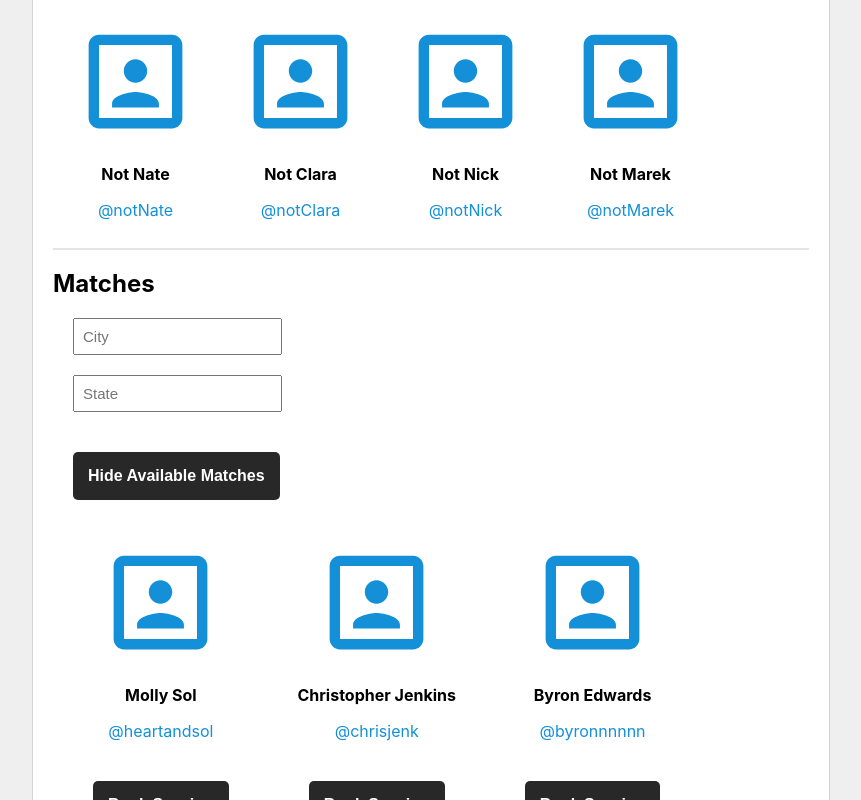
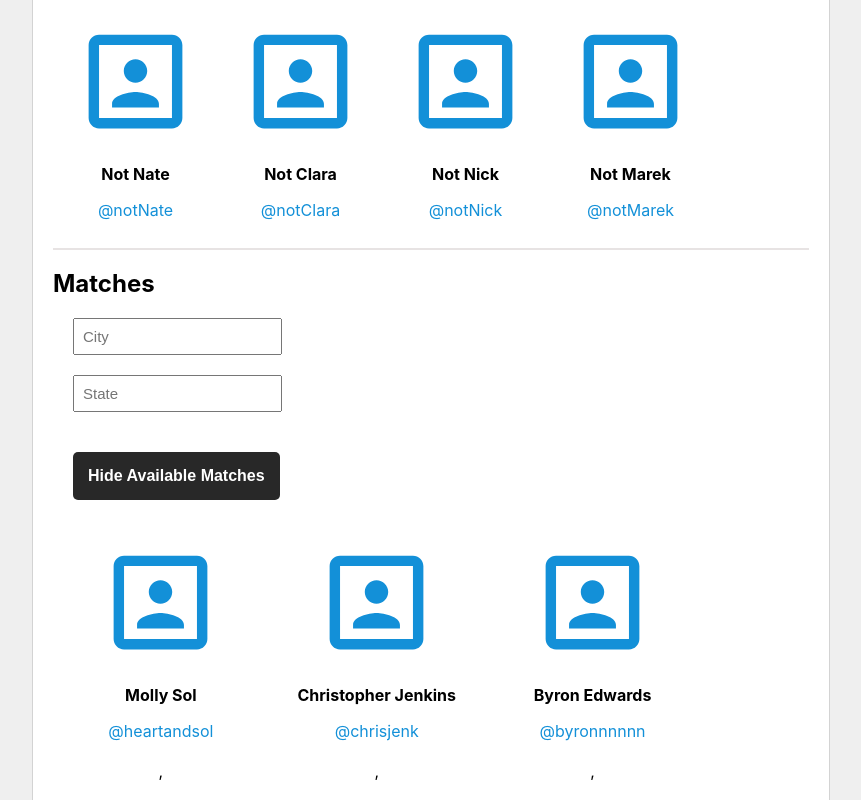
Before and after one commit to aphex29/SeshEDU, a React (Create React App) app in the folder src/main/frontend/: page /profile in a window 1280 px wide. Both pictures are taken after a click on the button "Find Available Matches". Shown: the part 2002-2802 px from the top of the page, without its empty margins (68-929 px from the left). Built offline with nearby package versions, Linux system fonts and the light colour scheme; no server answers.

Commit message:
Add state to matches

```diff
--- a/src/main/frontend/src/sessions/Sessions.js
+++ b/src/main/frontend/src/sessions/Sessions.js
@@ -36,7 +36,7 @@
                     <p><b>Molly Sol</b></p>
                     <div className="username">@heartandsol</div>
                     <br/>
-                    <div>{location.city}</div>
+                    <div>{location.city}, {location.state}</div>
                     <Button handleClick={alertBookedSession} value="Book Session" />
 
                 </div>
@@ -46,7 +46,7 @@
                     <p><b>Christopher Jenkins</b></p>
                     <div className="username">@chrisjenk</div>
                     <br/>
-                    <div>{location.city}</div>
+                    <div>{location.city}, {location.state}</div>
                     <Button handleClick={alertBookedSession} value="Book Session" />
                 </div>
 
@@ -55,7 +55,7 @@
                     <p><b>Byron Edwards</b></p>
                     <div className="username">@byronnnnnn</div>
                     <br/>
-                    <div>{location.city}</div>
+                    <div>{location.city}, {location.state}</div>
                     <Button handleClick={alertBookedSession} value="Book Session" />
                 </div>
 
@@ -64,7 +64,7 @@
                     <p><b>Alex Rodriguez</b></p>
                     <div className="username">@rodeodrive22</div>
                     <br/>
-                    <div>{location.city}</div>
+                    <div>{location.city}, {location.state}</div>
                     <Button handleClick={alertBookedSession} value="Book Session" />
                 </div>
 
@@ -73,7 +73,7 @@
                     <p><b>Jessica Simmons</b></p>
                     <div className="username">@justjess</div>
                     <br/>
-                    <div>{location.city}</div>
+                    <div>{location.city}, {location.state}</div>
                     <Button handleClick={alertBookedSession} value="Book Session" />
                 </div>
 
@@ -82,7 +82,7 @@
                     <p><b>Larry Moore</b></p>
                     <div className="username">@morelarry_1</div>
                     <br/>
-                    <div>{location.city}</div>
+                    <div>{location.city}, {location.state}</div>
                     <Button handleClick={alertBookedSession} value="Book Session" />
                 </div>
 
@@ -91,7 +91,7 @@
                     <p><b>Peter Welsh</b></p>
                     <div className="username">@peter_dabest</div>
                     <br/>
-                    <div>{location.city}</div>
+                    <div>{location.city}, {location.state}</div>
                     <Button handleClick={alertBookedSession} value="Book Session" />
                 </div>
 
@@ -101,7 +101,7 @@
                     <p><b>Katy Alexander</b></p>
                     <div className="username">@katygo</div>
                     <br/>
-                    <div>{location.city}</div>
+                    <div>{location.city}, {location.state}</div>
                     <Button handleClick={alertBookedSession} value="Book Session" />
                 </div>
 
@@ -110,7 +110,7 @@
                     <p><b>Mira Marshall</b></p>
                     <div className="username">@marshmarsh</div>
                     <br/>
-                    <div>{location.city}</div>
+                    <div>{location.city}, {location.state}</div>
                     <Button handleClick={alertBookedSession} value="Book Session" />
                 </div>
 
```
